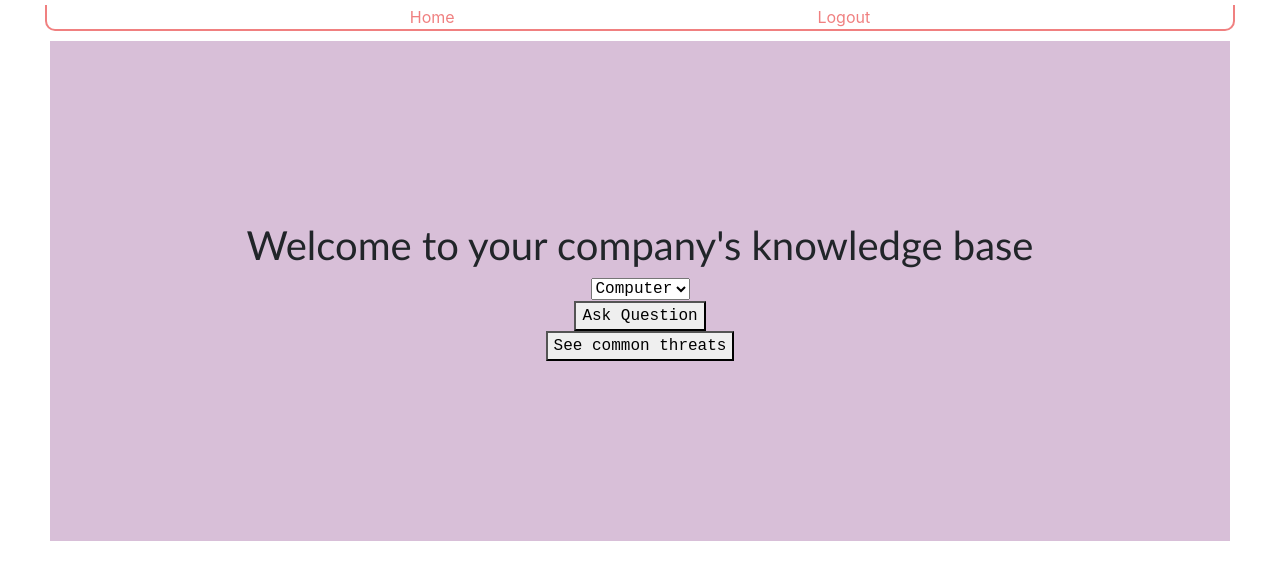
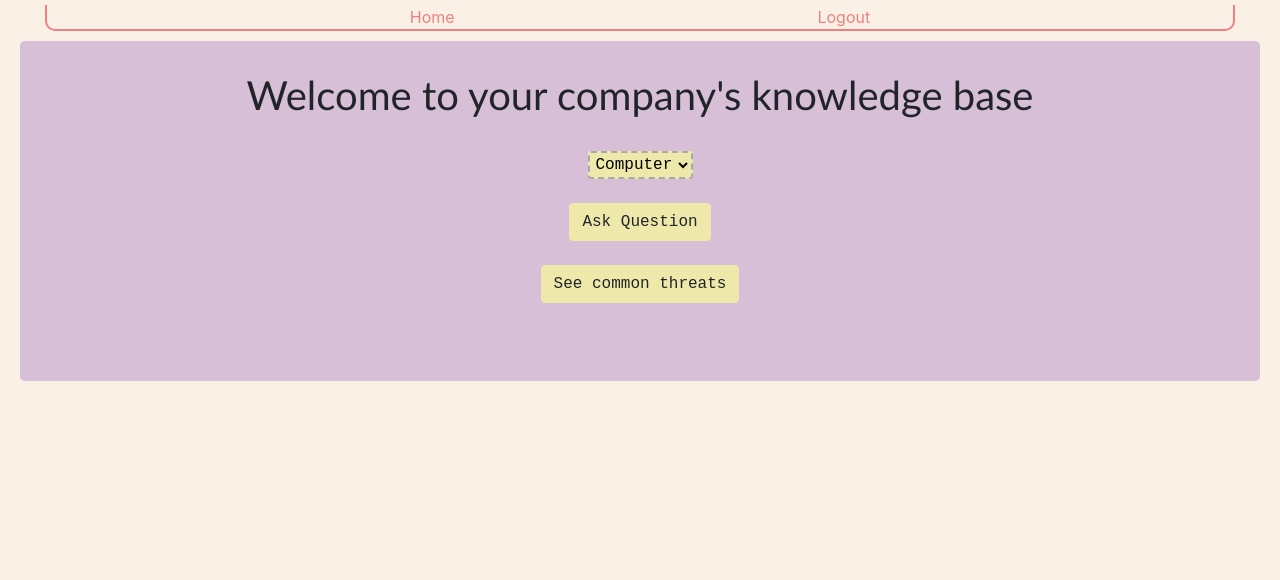
Before and after one commit to JamesEllerbee/Cybersecurity-based-Knowledge-Management-System, a Django app: page / in a window 1280 px wide. Shown: the top 580 px of the page. Run offline with Django 3.2, Linux system fonts and the light colour scheme; a user stored in the database is signed in; data comes from the database, SQL or seed files in the repository; parts of the project's set-up code (start-up, migrations or seed data) failed here and were passed over; some libraries are stand-ins or nearby versions.

Commit message:
updated layout

```diff
--- a/prototype/KnowledgeBase/templates/answer.html
+++ b/prototype/KnowledgeBase/templates/answer.html
@@ -1,9 +1,15 @@
 {% extends "base_generic.html" %}
 {% block content %}
+<div style="border-style: dashed; border-color: floralwhite; border-width: 2px; padding: 2px;">
     Question: {{ question }}
+</div>
 <br>
+
     {% for element in answers%}
+    <div style="align-self:flex-start; border-style: dashed; border-color:mistyrose; border-width: 2px; padding: 2px;">
         {{ element}} {{ element.answerRank }}<br>
+    </div>
     {% endfor %}
+
 <br>
 {% endblock%}
--- a/prototype/KnowledgeBase/templates/base_generic.html
+++ b/prototype/KnowledgeBase/templates/base_generic.html
@@ -9,7 +9,7 @@
   {% load static %}
   <link rel="stylesheet" href="{% static 'css/styles.css' %}">
 </head>
-<body>
+<body style="background-color: linen;">
   <div style="padding-right: 45px; padding-left: 45px; padding-top: 5px;">
     <div style="display: flex; flex-direction: row; justify-content: space-evenly; border-style:solid; border-color:lightcoral; border-radius:10px; border-width:2px; border-top-width:0px; border-top-left-radius:0px; border-top-right-radius:0px;">
 
@@ -20,6 +20,6 @@
 
     </div>
 </div>
-  <div style="display: flex; justify-content: center; flex-direction: column; align-items: center; height: 500px; background-color:thistle ; margin: 50px; margin-top:10px; font-family: 'Courier New', Courier, monospace;" >{% block content %}{% endblock %}</div>
+  <div class="jumbotron" style="display: flex; justify-content: center; flex-direction: column; align-items: center; height: 100%; background-color:thistle ; margin: 20px; margin-top:10px; font-family: 'Courier New', Courier, monospace; padding: 30px;" >{% block content %}{% endblock %}</div>
 </body>
 </html>
--- a/prototype/KnowledgeBase/templates/index.html
+++ b/prototype/KnowledgeBase/templates/index.html
@@ -4,22 +4,23 @@
 <!--Index buttons-->
 <h1 style="font-family: candara;">Welcome to your company's knowledge base</h1>
 <body>
+    <br>
     <div class="row center">
         <form id="assetDropdown" action="{% url 'question'%}" method="post">
             {% csrf_token %}
             {{ assetDropdown }}
-            <select name=selectedElement>
+            <select style="background-color:palegoldenrod; padding: 2px; border-color:darkgray; border-style:dashed; border-width: 2px; border-radius: 3px;" name=selectedElement>
                 {% for item in numAsset %}
                     <option value="{{ item.id}}">{{ item.assetName }}</option>
                 {% endfor %}
             </select>
         </form>
-    </div>
+    </div><br>
     <div class="row center">
-        <button type="submit" form="assetDropdown">Ask Question</button>
-    </div>
+        <button style="background-color:palegoldenrod; border-color:palegoldenrod;" class="btn btn-warning" type="submit" form="assetDropdown">Ask Question</button>
+    </div><br>
     <div class="row center">
-        <button type="submit" formaction="{% url 'threats' %}" form="assetDropdown">See common threats</button>
-    </div>
+        <button style="background-color:palegoldenrod; border-color:palegoldenrod;" class="btn btn-warning" type="submit" formaction="{% url 'threats' %}" form="assetDropdown">See common threats</button>
+    </div><br><br>
 </body>
 {% endblock %}
--- a/prototype/KnowledgeBase/templates/results.html
+++ b/prototype/KnowledgeBase/templates/results.html
@@ -1,10 +1,10 @@
 <!-- This is a document used to fill in parts that aren't developed yet -->
 {% extends "base_generic.html" %}
 {% block content %}
-    Question: {{ output }}
+    Question: {{ output }} <br>
 <br>
     {% for elements in questions%}
-        <a href="{{ elements.id }}/answer">{{ elements }}</a><br>
+        <a style="background-color:palegoldenrod; border-color:palegoldenrod;" class="btn btn-warning" href="{{ elements.id }}/answer">{{ elements }}</a><br>
     {% endfor %}
 <br>
     Don't see your question?<br>
```
Also changed, not shown: prototype/KnowledgeBase/templates/common-threats.html (+7 -7 lines), prototype/KnowledgeBase/templates/question.html (+4 -4 lines).
